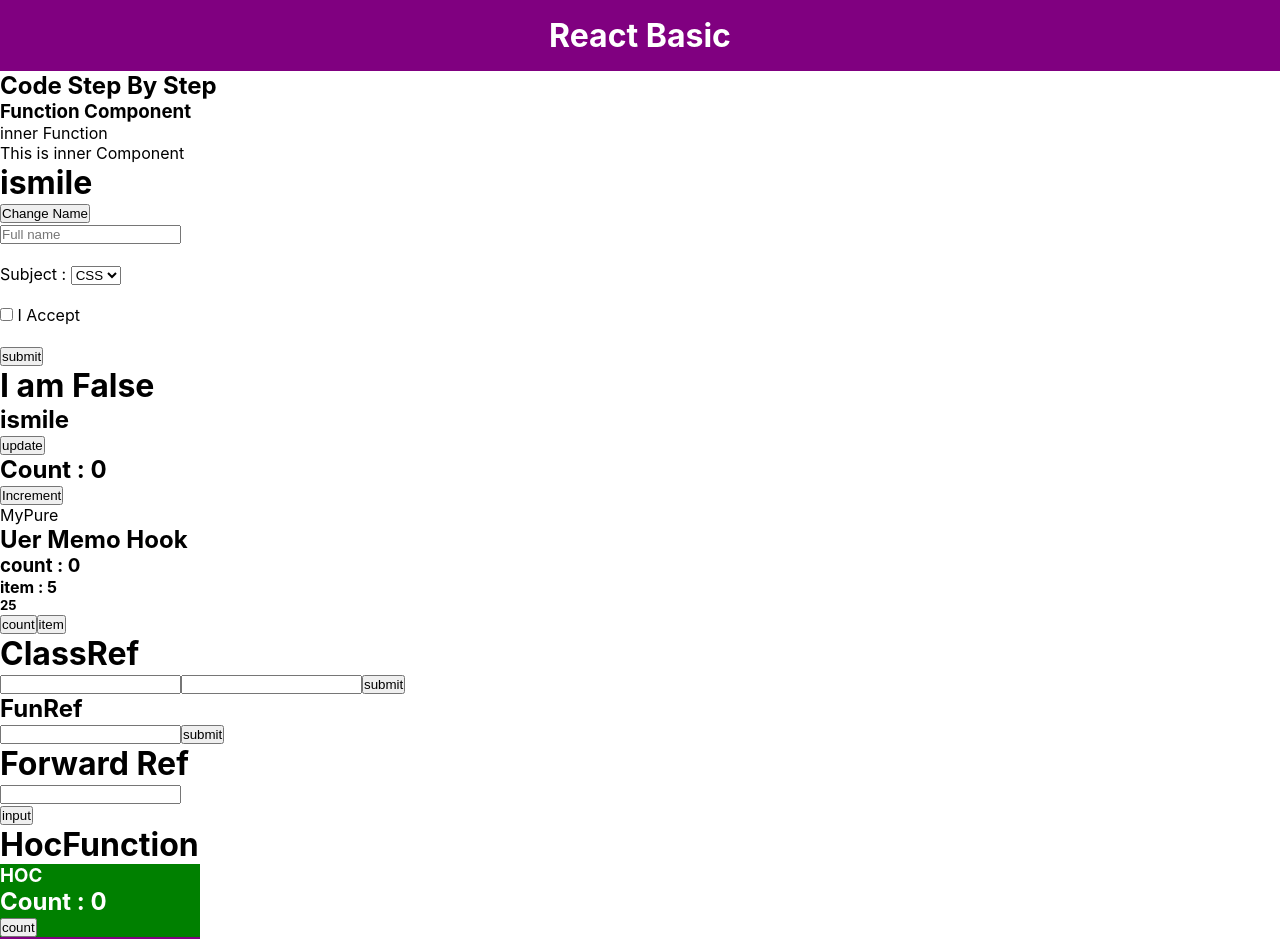
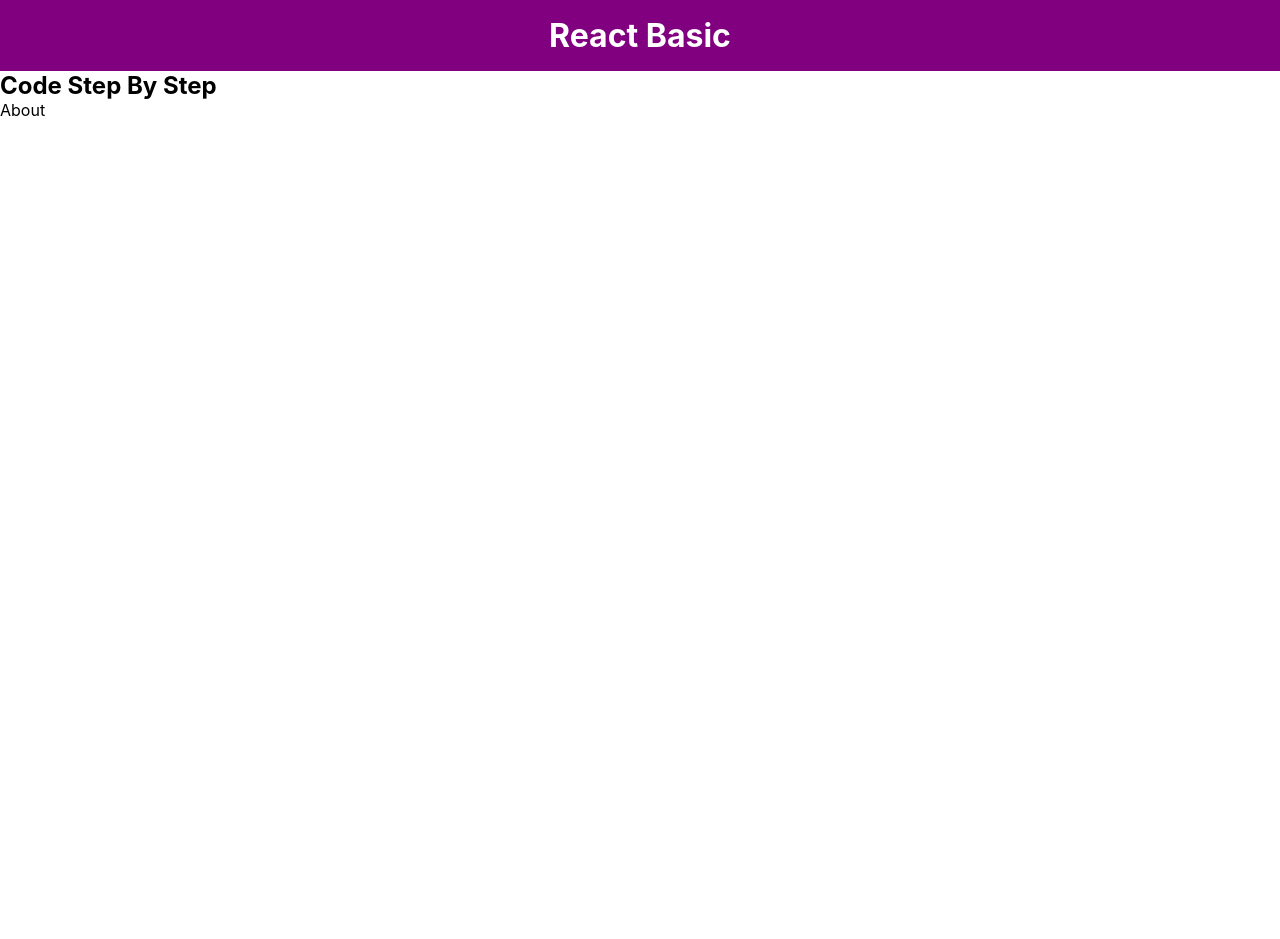
Before and after one commit to ismailsardar/react_2, a React (Create React App) app in the folder my-selfs/: page /about in a window 1280 px wide. Shown: the top 939 px of the page. After the commit the page ends 800 px from the top, so only its background shows below. Built offline with nearby package versions, Linux system fonts and the light colour scheme.

Commit message:
react Routing

```diff
--- a/my-selfs/src/components/code_stye_By_stye/MyComponent.js
+++ b/my-selfs/src/components/code_stye_By_stye/MyComponent.js
@@ -1,21 +1,22 @@
 import React from 'react'
-import HocFunction from './HOC/HocFunction'
-import ForwardRef from './Ref/ForwardRef'
-import ClassRef from './Ref/ClassRef'
-import CondRen from './CondRen'
-import From from './From'
-import Function from './Function'
-import MyClass from './myClass'
-import Props from './Props'
-import PureComponents from './pureComponent/PureComponent'
-import MyMemo from './useMemo/MyMemo'
-import FunRef from './Ref/FunRef'
+// import HocFunction from './HOC/HocFunction'
+// import ForwardRef from './Ref/ForwardRef'
+// import ClassRef from './Ref/ClassRef'
+// import CondRen from './CondRen'
+// import From from './From'
+// import Function from './Function'
+// import MyClass from './myClass'
+// import Props from './Props'
+// import PureComponents from './pureComponent/PureComponent'
+// import MyMemo from './useMemo/MyMemo'
+// import FunRef from './Ref/FunRef'
+import DemoRouts from './routes/DemoRouts'
 
 const MyComponent = () => {
   return (
     <div>
         <h2>Code Step By Step</h2>
-        <Function />
+        {/* <Function />
         <Props name={"Ismile"} />
         <From />
         <CondRen />
@@ -25,7 +26,8 @@
         <ClassRef />
         <FunRef />
         <ForwardRef />
-        <HocFunction />
+        <HocFunction /> */}
+        <DemoRouts />
     </div>
   )
 }
--- /dev/null
+++ b/my-selfs/src/components/code_stye_By_stye/pages/About.js
@@ -0,0 +1,9 @@
+import React from 'react'
+
+const About = () => {
+  return (
+    <div>About</div>
+  )
+}
+
+export default About
--- /dev/null
+++ b/my-selfs/src/components/code_stye_By_stye/pages/Home.js
@@ -0,0 +1,9 @@
+import React from 'react'
+
+const Home = () => {
+  return (
+    <div>Home</div>
+  )
+}
+
+export default Home
--- /dev/null
+++ b/my-selfs/src/components/code_stye_By_stye/routes/DemoRouts.js
@@ -0,0 +1,19 @@
+import React from 'react'
+import {BrowserRouter, Route, Routes} from 'react-router-dom'
+import About from '../pages/About'
+import Home from '../pages/Home'
+
+const DemoRouts = () => {
+  return (
+    <div>
+        <BrowserRouter>
+         <Routes>
+            <Route path='/' element={<Home />} />
+            <Route path='/about' element={<About />} />
+         </Routes>
+        </BrowserRouter>
+    </div>
+  )
+}
+
+export default DemoRouts
```
